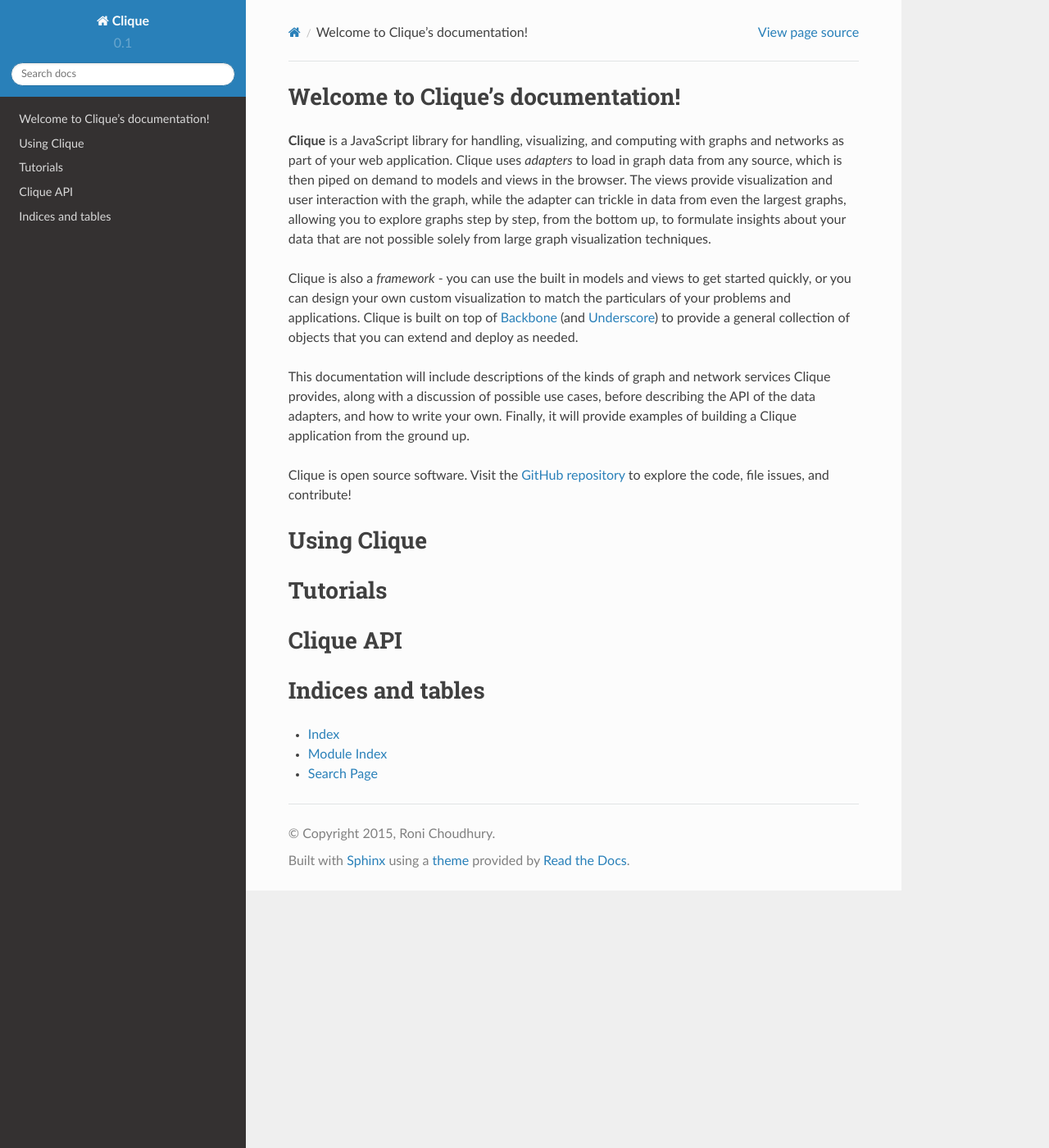
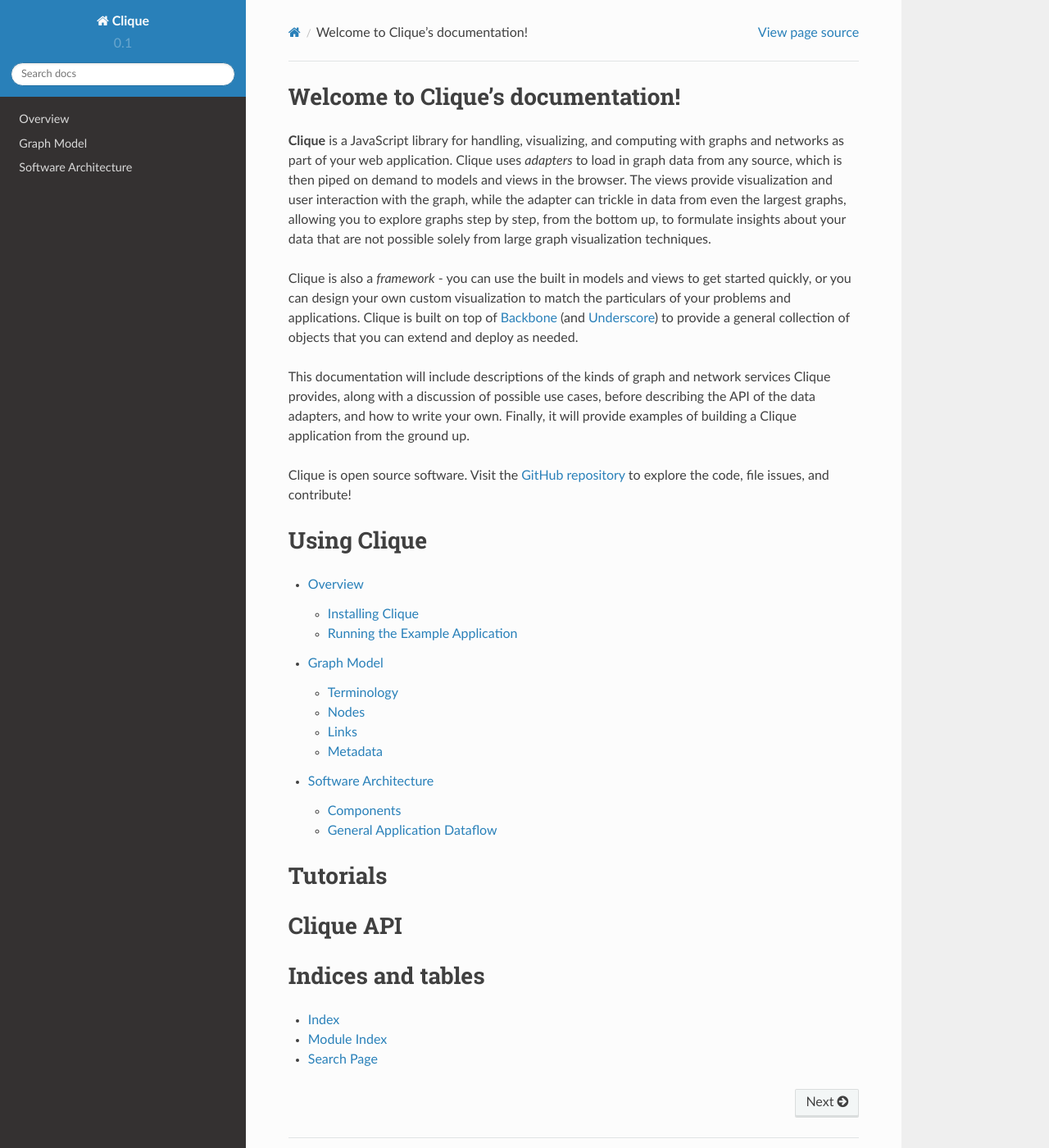
Before and after one commit to Kitware/clique, a Sphinx documentation site: the page built from docs/index.rst, in a window 1280 px wide and 1400 px high. Shown: the whole window at 82% size. Built offline with Sphinx 7.4.7 and the Read the Docs theme 2.0.0, drawn with Linux system fonts in a browser that asks for light colours; some of the changed lines change nothing that is shown.

Commit message:
Add files for "Using Clique" section

```diff
--- a/docs/index.rst
+++ b/docs/index.rst
@@ -37,10 +37,11 @@
 ============
 
 .. toctree::
-   :maxdepth: 2
+    :maxdepth: 2
 
-.. todo::
-    Fill in section names and corresponding skeleton files
+    using-clique/overview
+    using-clique/graph-model
+    using-clique/architecture
 
 Tutorials
 =========
--- /dev/null
+++ b/docs/using-clique/architecture.rst
@@ -0,0 +1,8 @@
+Software Architecture
+=====================
+
+Components
+----------
+
+General Application Dataflow
+----------------------------
--- /dev/null
+++ b/docs/using-clique/graph-model.rst
@@ -0,0 +1,14 @@
+Graph Model
+===========
+
+Terminology
+-----------
+
+Nodes
+-----
+
+Links
+-----
+
+Metadata
+--------
--- /dev/null
+++ b/docs/using-clique/overview.rst
@@ -0,0 +1,27 @@
+Overview
+========
+
+Clique is a JavaScript framework library for designing, creating, displaying,
+and interacting with visualizations for graph data. The framework nature of
+Clique means you can design a custom mode of visualization for your particular
+data, while its library nature means you can include such visualizations
+directly in any web application. Such applications may be focused solely on
+exploring and visualizing a graph or network, or they may include a Clique
+component to aid in providing data to another part of the application as a
+selector UI, for instance.
+
+Clique is different from other graph visualization systems in that it provides a
+bottom-up approach to understanding graphs and networks. The primitive
+operations in Clique are focused at the node or vertex level: you can search the
+graph data for a particular node matching certain properties, import that node,
+then explore its neighbors by querying its edges. This enables an exploratory
+mode where you walk along edges in the graph step by step, uncovering new nodes
+and structure as you go. Clique can also give you a medium-scale understanding
+of more global structure in your data, which you may choose to couple with other
+tools that can handle the largest-scale structures of the graph or network.
+
+Installing Clique
+-----------------
+
+Running the Example Application
+-------------------------------
```
